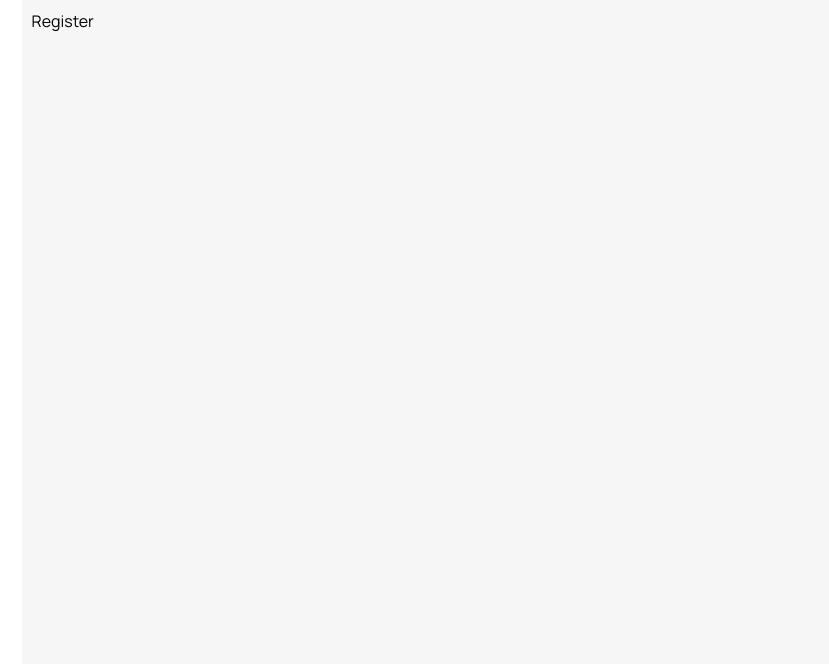
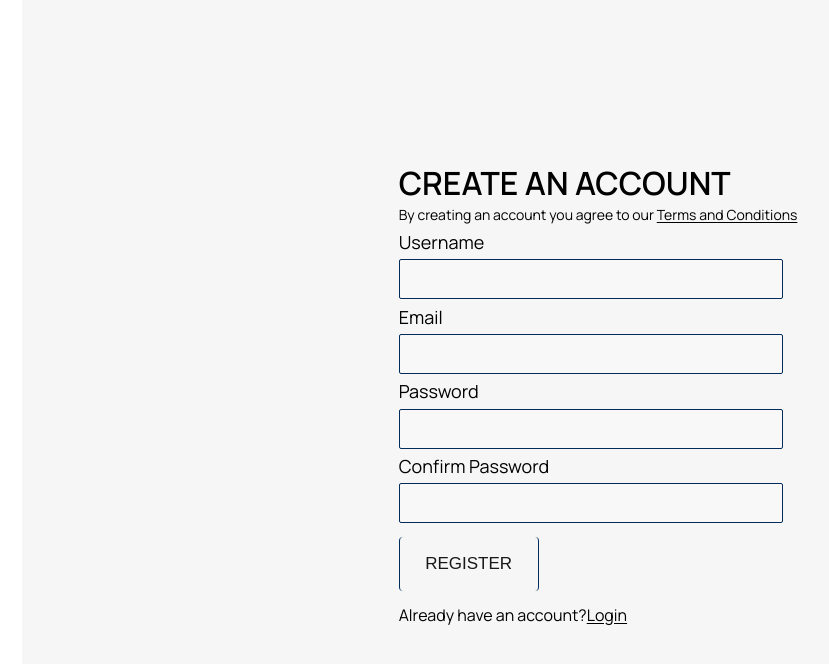
Before and after one commit to Kemboi-Dun/blog-frontend, a React (Create React App) app: page /register in a window 1280 px wide. Shown: the top 664 px of the page, without its empty margins (42-871 px from the left). Built offline with nearby package versions, Linux system fonts and the light colour scheme.

Commit message:
Register form ready

```diff
--- a/src/pages/Register.jsx
+++ b/src/pages/Register.jsx
@@ -1,9 +1,57 @@
-import React from 'react'
+import React from "react";
+import { Link } from "react-router-dom";
 
 function Register() {
   return (
-    <div>Register</div>
-  )
+    <div className="auth_container">
+      <div className="auth_wrapper">
+        <div className="auth_title">
+          <h2>Create an Account</h2>
+          <p>
+            By creating an account you agree to our{" "}
+            <span className="term_redirect">
+              <Link className="link" to="/">
+                Terms and Conditions
+              </Link>
+            </span>
+          </p>
+        </div>
+        <div className="auth_form">
+          <form>
+            <label htmlFor="username">Username</label>
+            <input type="text" required />
+            <label htmlFor="email">Email</label>
+            <input type="email" required />
+            <label htmlFor="password">Password</label>
+            <input type="password" required />
+            <label htmlFor="confirmpassword">Confirm Password</label>
+            <input type="password" required />
+            <div className="error_message">
+              Please enter the correct credentials.
+            </div>
+            {/* <div className="terms_option">
+  <input type="checkbox" />
+  <span>
+
+  Agree to Our Terms & Conditions
+  </span>
+</div> */}
+            <button type="submit" class="btn">
+              Register
+            </button>
+          </form>
+          <div className="redirect">
+            Already have an account?
+            <span>
+              <Link className="link" to="/login">
+                Login
+              </Link>
+            </span>
+          </div>
+        </div>
+      </div>
+    </div>
+  );
 }
 
-export default Register
+export default Register;
--- a/src/style.scss
+++ b/src/style.scss
@@ -9,6 +9,8 @@
   --light-blue: #1A5F7A;
   --dark-blue: #002B5B;
   --light-text: #f8f8f8;
+  --dark-text: #181818;
+  --error-msg: #CD113B;
 }
 
 .App{
@@ -27,6 +29,150 @@
 .link{
   text-decoration: none;
   color: inherit;
+}
+// LOGIN AND REGISTER STYLING
+.auth_container{
+  // background: lime;
+  height: 100%;
+  display: flex;
+  justify-content: center;
+  align-items: center;
+  .auth_wrapper{
+    margin: auto;
+    display: flex;
+    flex-direction: column;
+    justify-content: center;
+    // align-items:center ;
+    // background: blue;
+    padding: 2em;
+    // width:50%;
+    .auth_title{
+      h2{
+        font-size: 2em;
+        font-weight: 600;
+        text-transform: uppercase;
+      }
+      p{
+        font-size: 14px;
+        .term_redirect{
+          text-decoration: underline;
+          text-underline-offset: 2px;
+
+        }
+      }
+
+    }
+    .auth_form{
+      form{
+        display:flex;
+        flex-direction: column;
+        justify-content: space-evenly;
+        label{
+          font-size: 18px;
+          margin: 0.3em 0;
+        }
+        input{
+          border: none;
+          border: 1px solid var(--dark-blue);
+          width: 24rem;
+          height: 2.5em;
+          outline: none;
+          font-size: 16px;
+          padding: 0.4em;
+          border-radius: 2px;
+          background: #f8f8f8;
+          // border-left: 1px solid var(--dark-blue);
+        }
+        .error_message{
+          color:var(--error-msg);
+          margin: 0.3em 0;
+          display: none;
+        }
+        // button{
+        //   // border: none;
+        //   // width: max-content;
+        //   // padding:0.4em;
+        //   // border-radius: 2px;
+        //   // border: 1px solid var(--light-blue);
+        //   // background: var(--light-blue);
+        //   // color: var(--light-text);
+        //   // cursor: pointer;
+        //   // h6{
+        //   //   font-size: 16px;
+        //   // font-weight: 300;
+        //   // }
+        // }
+        .btn {
+          margin-top: 0.8em;
+          font-size: 17px;
+          background: transparent;
+          border: none;
+          border-left: 1px solid var(--dark-blue);
+          border-right: 1px solid var(--dark-blue);
+          border-radius:4px;
+          padding: 1em 1.5em;
+          color: var(--dark-text);
+          text-transform: uppercase;
+          position: relative;
+          transition: .5s ease;
+          cursor: pointer;
+          width: max-content;
+
+        }
+
+        .btn::before {
+          content: '';
+          position: absolute;
+          right: 0;
+          top: 0;
+          height: 2px;
+          width: 0;
+          background-color: var(--dark-blue);
+          transition: .5s ease;
+
+        }
+
+        .btn:hover {
+          color: var(--light-text);
+          transition-delay: .5s;
+          z-index: 1;
+          border-left: 1px solid var(--dark-blue);
+          border-right: 1px solid var(--dark-blue);
+          border-radius:0;
+        }
+
+        .btn:hover::before {
+          width: 100%;
+        }
+
+        .btn::after {
+          content: '';
+          position: absolute;
+          left: 0;
+          bottom: 0;
+          height: 0;
+          width: 100%;
+          background-color: var(--dark-blue);
+          transition: .4s ease;
+          z-index: -1;
+        }
+
+        .btn:hover::after {
+          height: 100%;
+          transition-delay: 0.4s;
+        }
+
+        // align-items: center;
+      }
+      .redirect{
+        margin: 0.8em 0;
+        span{
+          text-decoration: underline;
+          text-underline-offset: 2px;
+        }
+      }
+    }
+  }
 }
   //  NAVBAR STYLING
    .nav_container{
```
